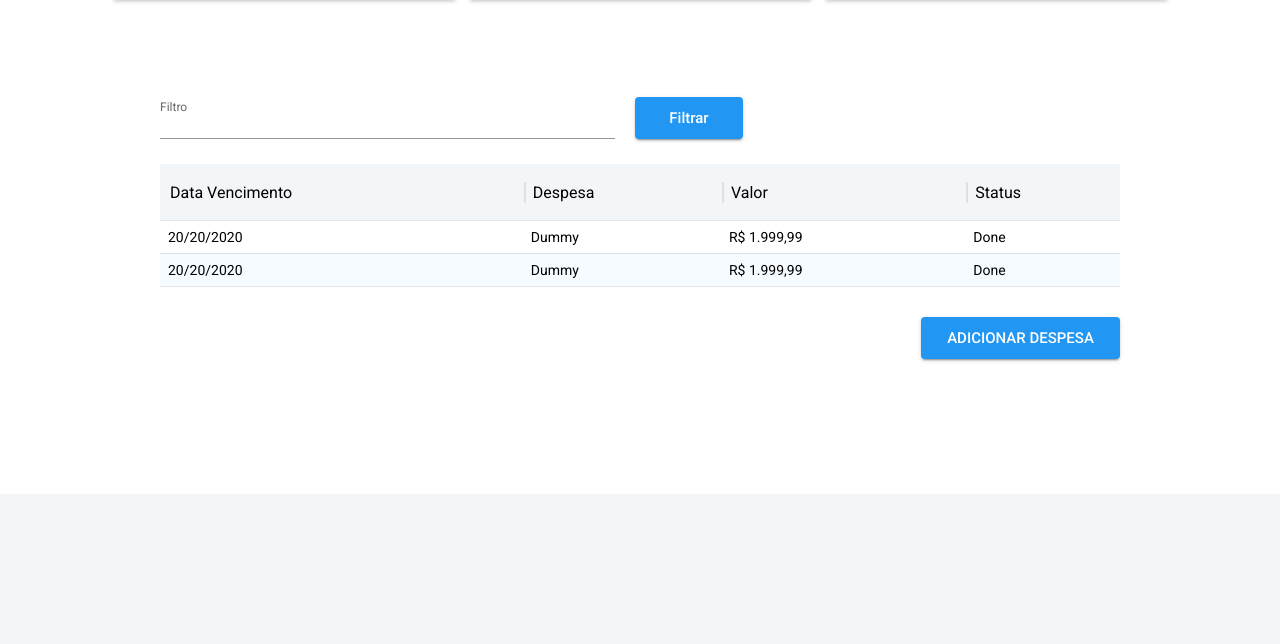
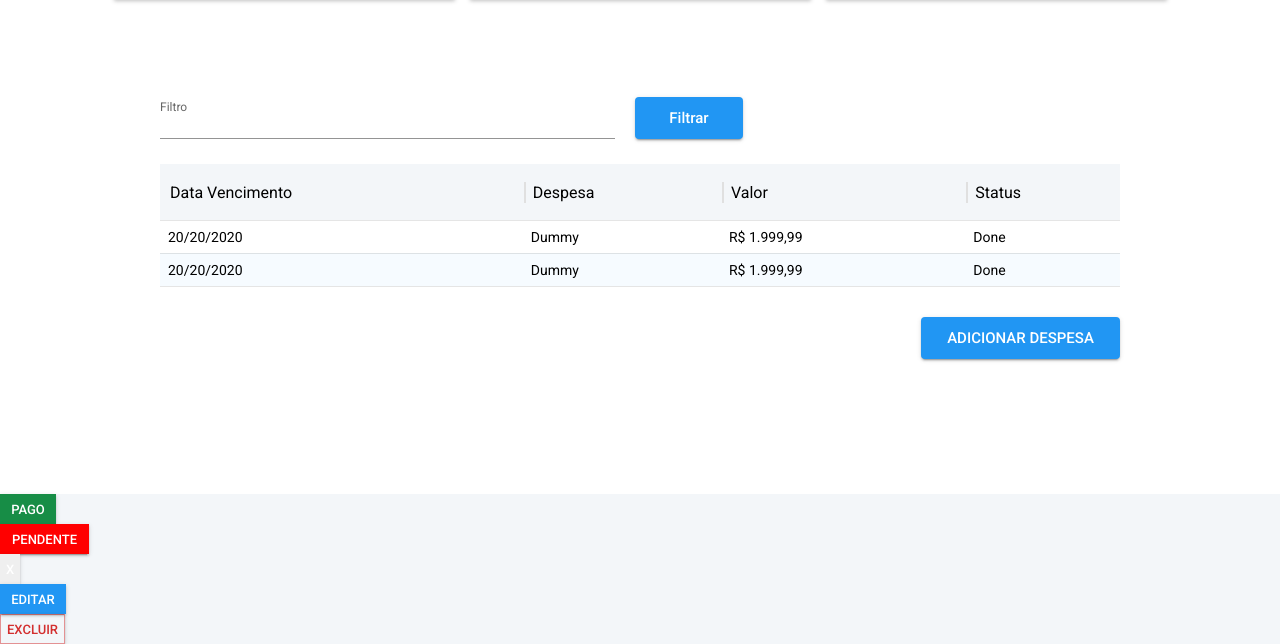
Before and after one commit to Fm-s/mach1-finaljs, a plain HTML site: page index.html in a window 1280 px wide. Shown: the part 306-950 px from the top of the page. Before the commit the page ends 800 px from the top, so only its background shows below. Drawn offline with Linux system fonts and the light colour scheme.

Commit message:
adicionado Templates Editar/Excluir

```diff
--- a/assets/js/main.js
+++ b/assets/js/main.js
@@ -17,6 +17,4 @@ const pageLoad = () => {
 
 }
 
-
-
 window.addEventListener('load',pageLoad)
--- a/assets/styles/templates.css
+++ b/assets/styles/templates.css
@@ -1,8 +1,8 @@
 .templates{
-    display: none;
+    display: block  ;
 }
 
-.btn-pago-wrapper button, .btn-pendente-wrapper button {
+.template-btn button {
     display: flex;
     justify-content: center;
     align-items: center;
@@ -40,3 +40,30 @@
 .btn-pendente-wrapper button:active{
     background-color: #FF0000;
 }
+
+.btn-edit-wrapper button {
+    width: 66px;
+    background-color: #2196f3;
+}
+
+.btn-edit-wrapper button:hover {
+    background-color: rgb(29, 137, 225);
+}
+
+.btn-edit-wrapper button:active{
+    background-color:  rgb(34, 152, 249);
+}
+
+.btn-delete-wrapper button{
+    color: #d32f2f;
+    background-color: transparent;
+    border: 1px solid rgba(211, 47, 47, 0.5);
+}
+
+.btn-delete-wrapper button:hover{
+    background-color: rgba(211, 47, 47, 0.5);
+}
+
+.btn-delete-wrapper button:active{
+    background-color: rgba(211, 47, 47, 0.3);;
+}
--- a/index.html
+++ b/index.html
@@ -114,19 +114,27 @@
         </div>
     </main>
     <div class="templates">
-        <div class="btn-pago-wrapper">
+
+        <div class="template-btn btn-pago-wrapper">
             <button type="button">PAGO</button>
         </div>
-        <div class="btn-pendente-wrapper">
+
+        <div class="template-btn btn-pendente-wrapper">
             <button type="button">PENDENTE</button>
         </div>
-        <div class="modal__cad-categorias">
-            <div class="close-btn-wrapper">
-                <span>X</span>
-            </div>
-            <div class="modal__cad-categorias__content">
-            </div>
+
+        <div class="template-btn btn-close-wrapper">
+            <button><span>X</span></button>
         </div>
+
+        <div class="template-btn btn-edit-wrapper">
+            <button>EDITAR</button>
+        </div>
+
+        <div class="template-btn btn-delete-wrapper">
+            <button>EXCLUIR</button>
+        </div>
+
     </div>
 </body>
 </html>
```
